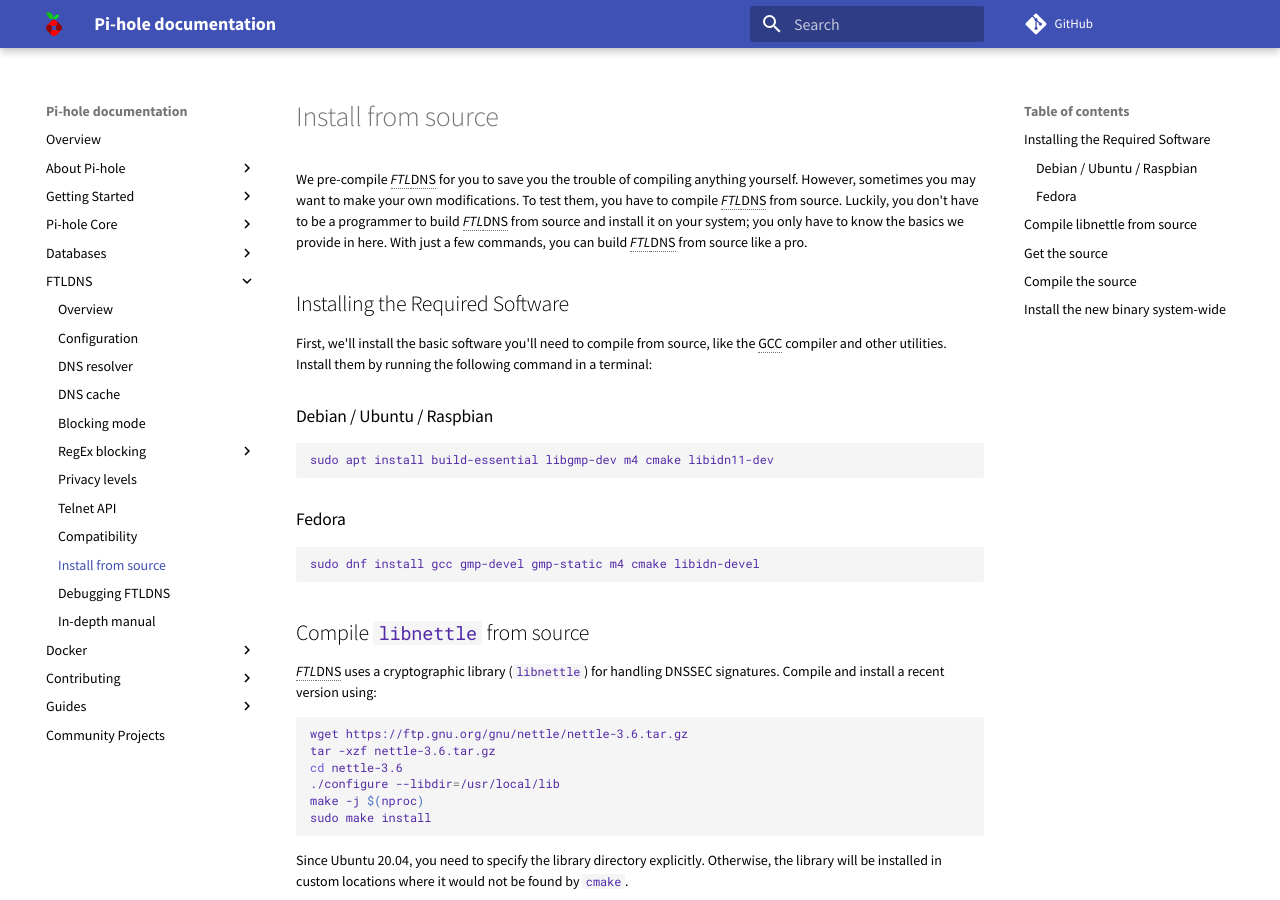
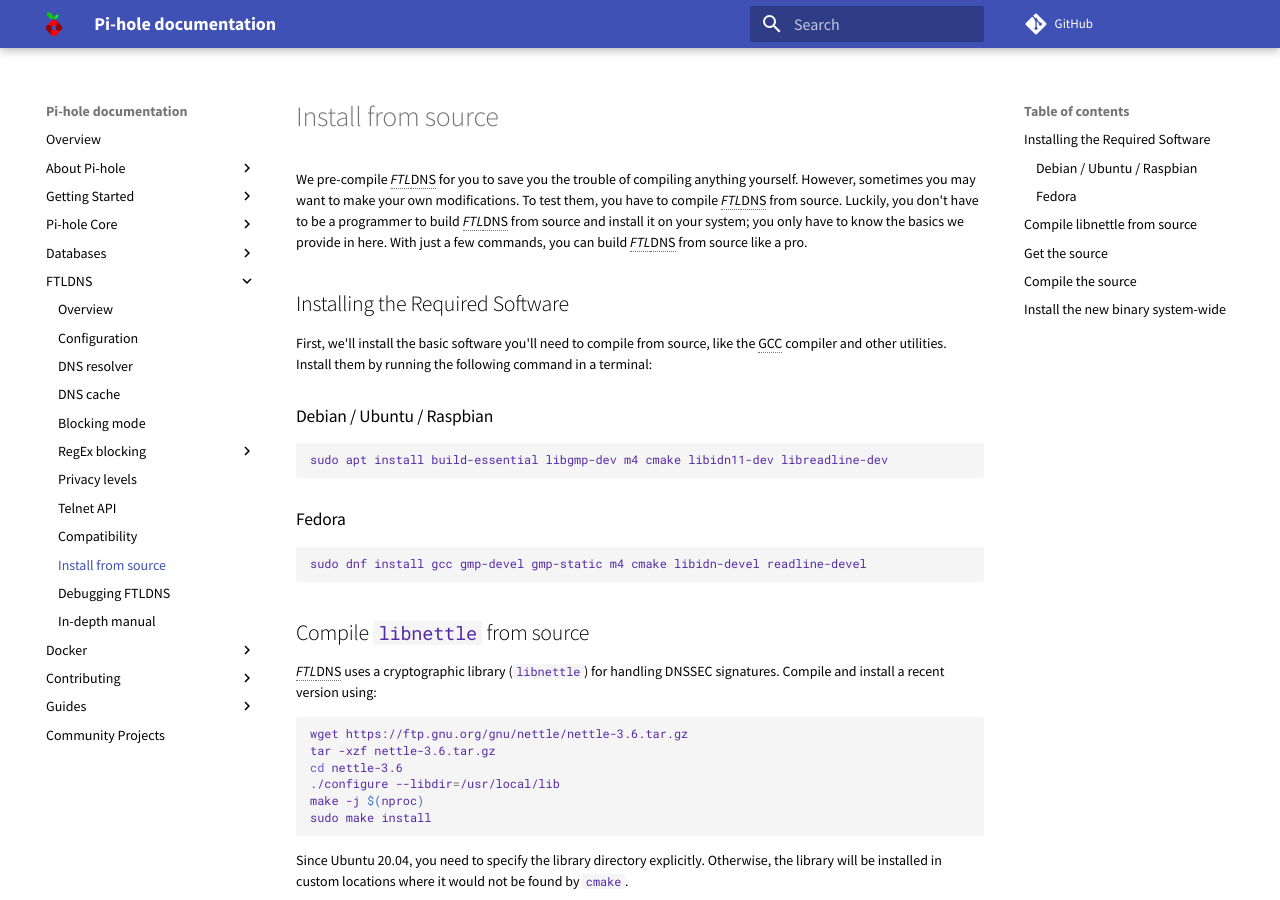
Before and after one commit to pi-hole/docs, an MkDocs documentation site: the page built from docs/ftldns/compile.md, in a window 1280 px wide and 900 px high. Built offline with MkDocs 1.6.1 and Material for MkDocs 9.7.7, drawn with Linux system fonts in a browser that asks for light colours; comment, search, counter and statistics services are not loaded.

Commit message:
Add libreadline-dev to FTL build page (#432)
* Add libreadline-dev to FTL build page

* Add readline-devel to fedora section

Signed-off-by: Adam Warner <me@adamwarner.co.uk>

````diff
--- a/docs/ftldns/compile.md
+++ b/docs/ftldns/compile.md
@@ -8,13 +8,13 @@
 ### Debian / Ubuntu / Raspbian
 
 ```bash
-sudo apt install build-essential libgmp-dev m4 cmake libidn11-dev
+sudo apt install build-essential libgmp-dev m4 cmake libidn11-dev libreadline-dev
 ```
 
 ### Fedora
 
 ```bash
-sudo dnf install gcc gmp-devel gmp-static m4 cmake libidn-devel
+sudo dnf install gcc gmp-devel gmp-static m4 cmake libidn-devel readline-devel
 ```
 
 ## Compile `libnettle` from source
````
